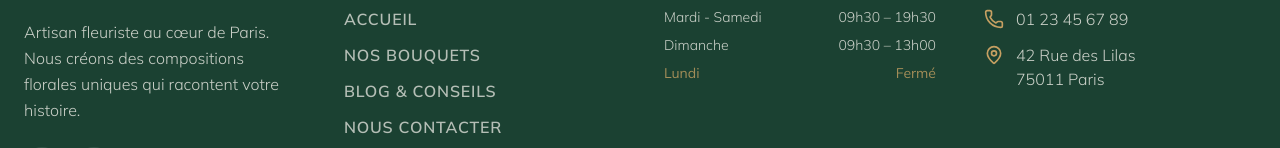
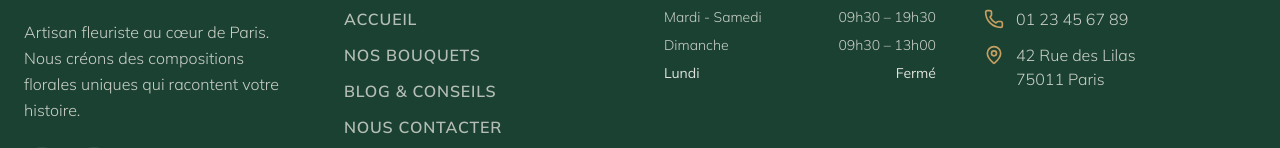
Before and after one commit to hlebrun-hash/fleurist, a Next.js app: page / in a window 1280 px wide. Shown: the part 5522-5670 px from the top of the page. Built offline with nearby package versions, Linux system fonts and the light colour scheme.

Commit message:
Performance: Lazy loading images, AVIF/WebP formats, modern browserslist, contrast fix

```diff
--- a/next.config.ts
+++ b/next.config.ts
@@ -2,6 +2,7 @@ import type { NextConfig } from "next";
 
 const nextConfig: NextConfig = {
   images: {
+    formats: ['image/avif', 'image/webp'],
     remotePatterns: [
       {
         protocol: 'https',
--- a/src/components/layout/Footer.tsx
+++ b/src/components/layout/Footer.tsx
@@ -88,7 +88,7 @@ export function Footer() {
                                 <span>Dimanche</span>
                                 <span>{shopInfo.hours.sunday}</span>
                             </p>
-                            <p className="flex justify-between text-secondary/80 font-medium">
+                            <p className="flex justify-between text-primary-foreground/90 font-medium">
                                 <span>Lundi</span>
                                 <span>{shopInfo.hours.monday}</span>
                             </p>
--- a/src/components/sections/ServicesSection.tsx
+++ b/src/components/sections/ServicesSection.tsx
@@ -58,6 +58,7 @@ export function ServicesSection() {
                                         layoutId={`image-${service.id}`}
                                         src={service.image}
                                         alt={service.title}
+                                        loading="lazy"
                                         className="w-full h-full object-cover transition-transform duration-700 group-hover:scale-110"
                                     />
                                     <div className="absolute inset-0 bg-black/10 group-hover:bg-black/0 transition-colors duration-500" />
@@ -117,6 +118,7 @@ export function ServicesSection() {
                                 <img
                                     src={selectedService.image}
                                     alt={selectedService.title}
+                                    loading="lazy"
                                     className="w-full h-full object-cover"
                                 />
                                 <div className="absolute inset-0 bg-black/20" />
--- a/src/components/ui/testimonials-columns.tsx
+++ b/src/components/ui/testimonials-columns.tsx
@@ -40,6 +40,7 @@ export const TestimonialsColumn = (props: {
                                             height={40}
                                             src={image}
                                             alt={name}
+                                            loading="lazy"
                                             className="h-10 w-10 rounded-full object-cover"
                                         />
                                         <div className="flex flex-col">
```
Also changed, not shown: .browserslistrc (added).
